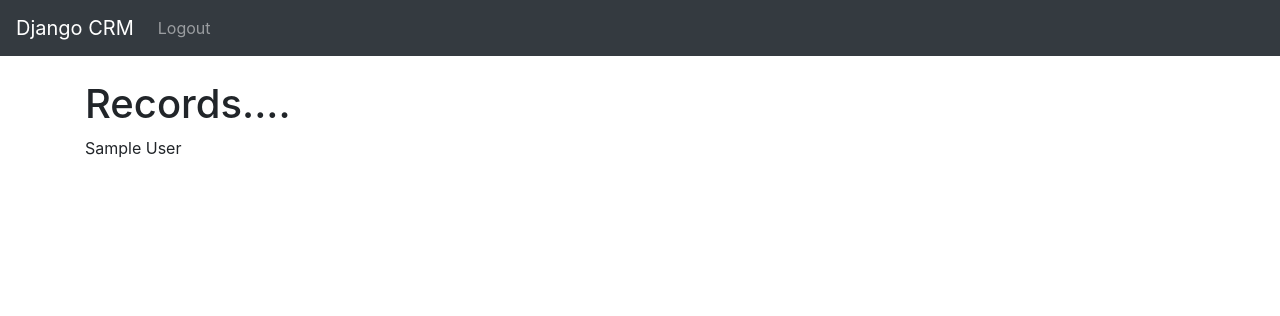
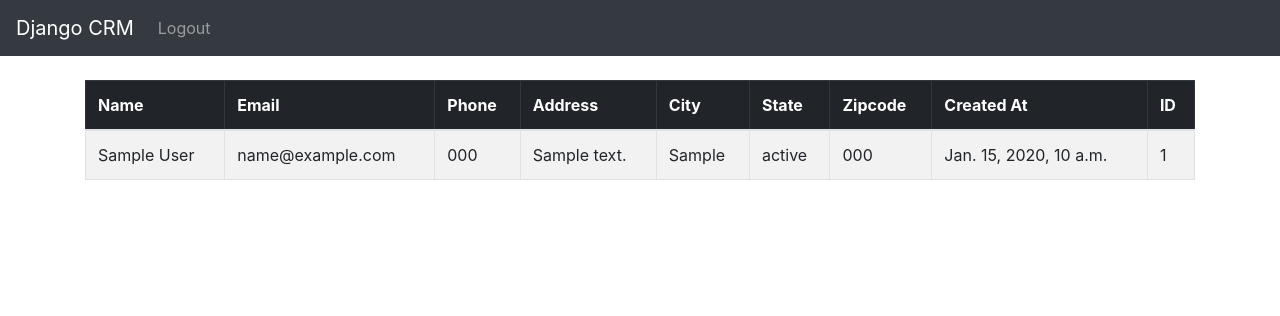
Before and after one commit to Demo-23home/CRM, a Django app: page /home/ in a window 1280 px wide. Shown: the top 316 px of the page. Run offline with Django 4.2, Linux system fonts and the light colour scheme; a user stored in the database is signed in; tables that the repository leaves empty hold one stand-in row (values such as "Sample post"); some libraries are stand-ins or nearby versions.

Commit message:
adding bootstarp record table

```diff
--- a/website/templates/website/base.html
+++ b/website/templates/website/base.html
@@ -1,3 +1,4 @@
+<!DOCTYPE html>
 <html lang="en">
 <head>
     <meta charset="UTF-8">
--- a/website/templates/website/home.html
+++ b/website/templates/website/home.html
@@ -1,30 +1,60 @@
-{% extends "website/base.html" %}
+{% extends 'website/base.html' %}
+
+{% block content %}
+
+
+
+{% if user.is_authenticated %}
+
+
+<table class="table table-striped table-hover table-bordered">
+  <thead class="table-dark">
+    <tr>
+      <th scope="col">Name</th>
+      <th scope="col">Email</th>
+      <th scope="col">Phone</th>
+      <th scope="col">Address</th>
+      <th scope="col">City</th>
+      <th scope="col">State</th>
+      <th scope="col">Zipcode</th>
+      <th scope="col">Created At</th>
+      <th scope="col">ID</th>
+    </tr>
+  </thead>
+  <tbody>
+
+{% if records %}
+	{% for record in records %}
+		<tr>
+			<td>{{ record.first_name }} {{ record.last_name }}</td>
+			<td>{{ record.email }}</td>
+			<td>{{ record.phone_number }}</td>
+			<td>{{ record.address }}</td>
+			<td>{{ record.city }}</td>
+			<td>{{ record.state }}</td>
+			<td>{{ record.zip_code }}</td>
+			<td>{{ record.created_at }}</td>
+            <td>{{record.id}}</td>
+		</tr>
+	{% endfor %}
+
+{% endif %}
+
+
+	  </tbody>
+	</table>
 
 
 
 
-{% block content %}
-
-{% if user.is_authenticated %}
-
-<h1>Records....</h1>
-
-{% if records %}
-
-{% for record in records %}
-{{record}}  <br>
-{% endfor %}
-
-{% endif %}
 
 {% else %}
 
+<div class="col-md-6 offset-md-3">
+<h1>Login</h1>
+<br/>
 
-
-<div class="col-md-6 offset-md-3 ">
-    <h1>Login</h1>
-    <br>
-    <form method="POST" action="{% url 'website:home' %}">
+<form method="POST" action="{% url 'home' %}">
 	{% csrf_token %}
 
   <div class="mb-3">
@@ -41,8 +71,6 @@
 
 
 
-</div>
-
 {% endif %}
 
-{% endblock content %}
+{% endblock %}
```
Lines whose indentation alone changed are shown as unchanged.
